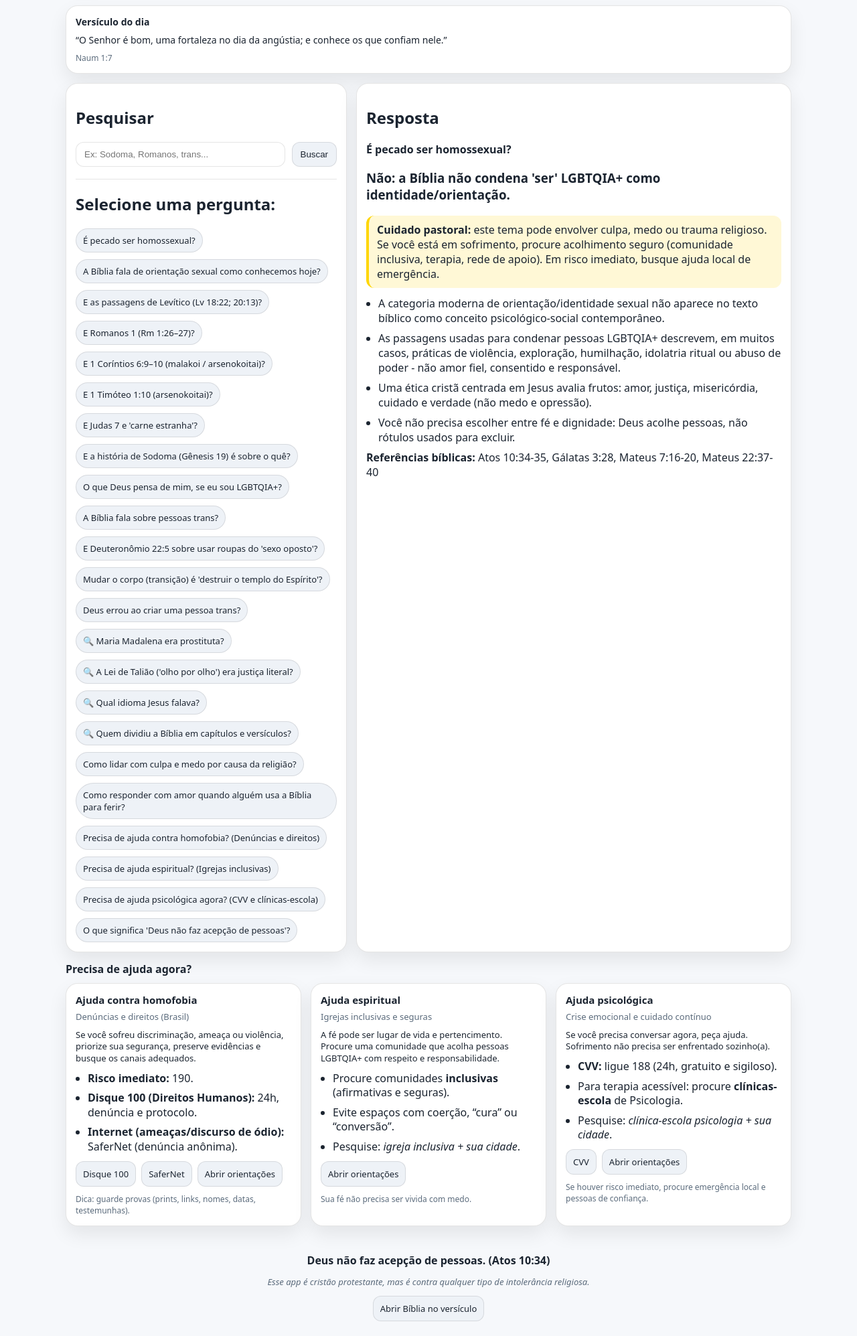
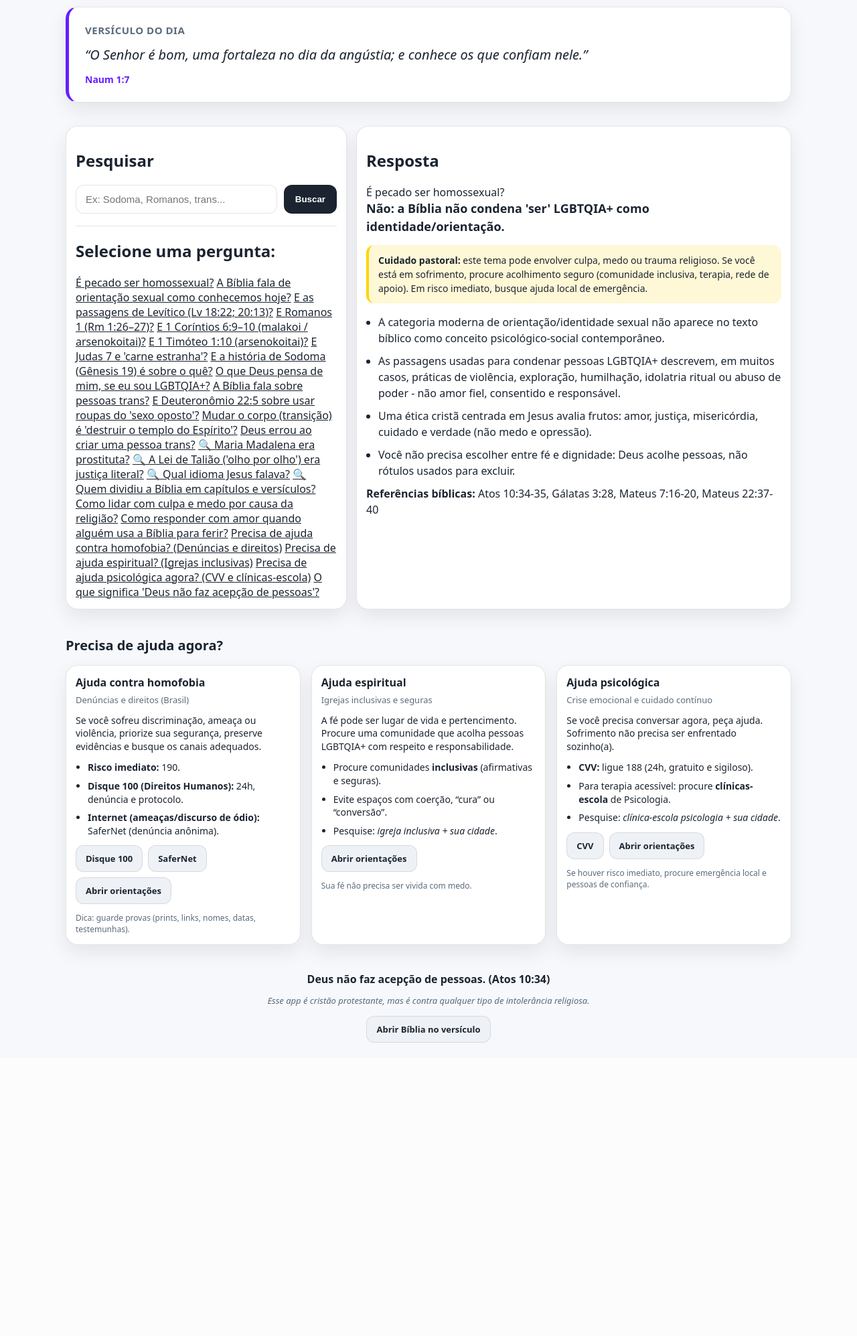
Before and after one commit to sabrinaandraderocha-cmyk/mesa-aberta-teologia-inclusiva, a Flask app: a page that uses templates/base.html in a window 1280 px wide. Shown: the part 98-2093 px from the top of the page at 67% size. After the commit the page ends 1655 px from the top, so only its background shows below. Run offline with Flask 3, Linux system fonts and the light colour scheme; data that the repository does not hold is empty.

Commit message:
Update style.css

```diff
--- a/static/style.css
+++ b/static/style.css
@@ -25,24 +25,25 @@ a{ color: inherit; }
   background: linear-gradient(90deg,#ff1744,#ff9100,#ffd600,#00e676,#00b0ff,#651fff,#d500f9);
 }
 
-/* Header */
+/* =========================================================
+   HEADER & MARCA
+========================================================= */
 .header{
   max-width: 1120px;
   margin: 0 auto;
   padding: 18px 18px 10px 18px;
-  display:flex;
-  align-items:center;
-  justify-content:space-between;
-  gap:14px;
+  display: flex;
+  align-items: center;
+  justify-content: space-between;
+  gap: 14px;
 }
 
 .brand{
-  display:flex;
-  align-items:center;
-  gap:12px;
+  display: flex;
+  align-items: center;
+  gap: 12px;
 }
 
-/* --- ÍCONE AUMENTADO E MELHORADO --- */
 .logo-img{
   width: 64px;
   height: 64px;
@@ -66,26 +67,58 @@ a{ color: inherit; }
 }
 
 .nav{
-  display:flex;
-  gap:10px;
-  flex-wrap:wrap;
-  align-items:center;
-  justify-content:flex-end;
+  display: flex;
+  gap: 10px;
+  flex-wrap: wrap;
+  align-items: center;
+  justify-content: flex-end;
 }
 
 .nav-link{
-  display:inline-block;
-  text-decoration:none;
-  padding:8px 12px;
+  display: inline-block;
+  text-decoration: none;
+  padding: 8px 12px;
   border-radius: 12px;
   border: 1px solid var(--border);
   background: var(--soft);
   color: var(--text);
   font-size: 13px;
-  transition: all 0.2s ease-in-out; /* Transição suave */
+  transition: all 0.2s ease-in-out;
 }
 
 .nav-link:hover{ background: var(--soft2); }
+
+/* =========================================================
+   MOBILE HEADER (Logo Gigante)
+========================================================= */
+@media (max-width: 768px) {
+  .header {
+    flex-direction: column;
+    text-align: center;
+    padding: 24px 15px 16px 15px;
+  }
+
+  .brand {
+    flex-direction: column;
+    gap: 12px;
+  }
+
+  /* LOGO AUMENTADO NO CELULAR */
+  .logo-img {
+    width: 150px !important;
+    height: auto;
+    margin-bottom: 4px;
+  }
+
+  .appname {
+    font-size: 24px;
+  }
+
+  .nav {
+    justify-content: center;
+    margin-top: 10px;
+  }
+}
 
 /* Container */
 .container{
@@ -94,7 +127,7 @@ a{ color: inherit; }
   padding: 0 18px 24px 18px;
 }
 
-/* --- CARDS COM EFEITO DE FLUTUAÇÃO --- */
+/* CARDS COM EFEITO DE FLUTUAÇÃO */
 .card{
   background: var(--card);
   border: 1px solid var(--border);
@@ -109,24 +142,37 @@ a{ color: inherit; }
   box-shadow: 0 16px 32px rgba(0,0,0,0.12);
 }
 
-/* Verse of day */
-.verse-of-day{
-  margin: 8px 0 14px 0;
+/* =========================================================
+   VERSÍCULO DO DIA (Ampliado e Separado)
+========================================================= */
+.verse-of-day {
+  margin: 10px 0 35px 0 !important; /* Buraco maior embaixo para separar */
+  padding: 24px !important;
+  border-left: 5px solid #651fff; /* Detalhe roxo do arco-íris */
+  background: #ffffff;
 }
-.vod-title{
+
+.vod-title {
   font-weight: 900;
-  font-size: 14px;
-  margin-bottom: 8px;
+  font-size: 15px;
+  margin-bottom: 12px;
+  color: var(--muted);
+  text-transform: uppercase;
+  letter-spacing: 0.5px;
 }
-.vod-text{
-  font-size: 14px;
-  line-height: 1.45;
-  margin-bottom: 8px;
+
+.vod-text {
+  font-size: 1.25rem !important; /* Texto bem maior */
+  font-style: italic;
+  line-height: 1.5;
+  margin-bottom: 12px;
   color: var(--text);
 }
-.vod-ref{
-  color: var(--muted);
-  font-size: 12px;
+
+.vod-ref {
+  color: #651fff; /* Combinando com a borda */
+  font-weight: bold;
+  font-size: 14px;
 }
 
 /* Main grid */
@@ -139,22 +185,26 @@ a{ color: inherit; }
   .grid{ grid-template-columns: 1fr; }
 }
 
+/* =========================================================
+   BUSCA
+========================================================= */
 .search{
-  display:flex;
-  gap:10px;
+  display: flex;
+  gap: 10px;
   margin: 10px 0 12px 0;
 }
+
 .search input{
-  flex:1;
+  flex: 1;
   border-radius: 12px;
   border: 1px solid var(--border);
-  padding: 10px 12px;
+  padding: 12px 14px; /* Mais gordinho e fácil de clicar */
   background: #fff;
   color: var(--text);
+  font-size: 15px;
   transition: all 0.2s ease;
 }
 
-/* --- DESTAQUE NA BARRA DE PESQUISA AO CLICAR --- */
 .search input:focus {
   outline: none;
   border-color: #00b0ff;
@@ -163,127 +213,175 @@ a{ color: inherit; }
 
 .search button{
   border-radius: 12px;
-  padding: 10px 12px;
+  padding: 12px 16px;
   border: 1px solid var(--border);
-  background: var(--soft);
-  color: var(--text);
-  cursor:pointer;
-  transition: all 0.2s ease-in-out; /* Transição suave */
-}
-.search button:hover{ background: var(--soft2); }
-
-.chips{
-  display:flex;
-  flex-wrap:wrap;
-  gap:10px;
-}
-.chip{
-  text-decoration:none;
-  color: var(--text);
-  font-size: 13px;
-  padding: 8px 10px;
-  border-radius: 999px;
-  border: 1px solid var(--border);
-  background: var(--soft);
-  transition: all 0.2s ease-in-out; /* Transição suave */
-}
-.chip:hover{ background: var(--soft2); }
-
-.question-title{
-  font-weight: 900;
-  font-size: 16px;
-  margin: 6px 0 10px 0;
-  color: var(--text);
+  background: var(--text); /* Botão de busca mais escuro */
+  color: #fff;
+  font-weight: bold;
+  cursor: pointer;
+  transition: all 0.2s ease-in-out;
 }
 
-.placeholder{
-  color: var(--muted);
-  padding: 10px 0;
+.search button:hover{ background: #000; }
+
+/* =========================================================
+   SANFONA DE PERGUNTAS (Accordion)
+========================================================= */
+.faq-container {
+  display: flex;
+  flex-direction: column;
+  gap: 12px;
+  margin-top: 15px;
 }
 
-.answer{
+.faq-item {
+  border: 1px solid var(--border);
+  border-radius: 14px;
+  overflow: hidden;
+  background: #ffffff;
+}
+
+.faq-question {
+  width: 100%;
+  text-align: left;
+  background: var(--soft);
+  border: none;
+  padding: 18px;
+  font-size: 15px;
+  font-weight: 600;
   color: var(--text);
+  cursor: pointer;
+  transition: all 0.2s;
+  font-family: inherit;
+  line-height: 1.4;
 }
-.answer ul{
+
+.faq-question:hover {
+  background: var(--soft2);
+}
+
+/* Quando a pergunta está aberta */
+.faq-item.active .faq-question {
+  background: var(--text);
+  color: #ffffff;
+}
+
+.faq-answer {
+  padding: 20px;
+  background: #ffffff;
+  border-top: 1px solid var(--border);
+  animation: fadeIn 0.3s ease;
+}
+
+@keyframes fadeIn {
+  from { opacity: 0; transform: translateY(-5px); }
+  to { opacity: 1; transform: translateY(0); }
+}
+
+/* Tipografia dentro da resposta */
+.resposta-humanizada h3 {
+  margin-top: 0;
+  font-size: 18px;
+  margin-bottom: 14px;
+}
+
+.answer, .faq-answer {
+  color: var(--text);
+  line-height: 1.5;
+}
+
+.answer ul, .faq-answer ul {
   margin: 10px 0 0 0;
   padding-left: 18px;
 }
-.answer li{ margin: 8px 0; }
+
+.answer li, .faq-answer li {
+  margin: 10px 0;
+}
 
 .alert-box.warning{
   border-left: 4px solid #ffd600;
-  padding: 10px 12px;
+  padding: 12px 14px;
   border-radius: 12px;
-  margin: 8px 0 12px 0;
+  margin: 12px 0 16px 0;
   background: #fff8d6;
   color: var(--text);
+  font-size: 14px;
 }
 
-/* Links block inside answers */
 .links-box{
-  margin-top: 10px;
-  padding: 10px 12px;
+  margin-top: 15px;
+  padding: 12px 14px;
   border-radius: 12px;
   border: 1px solid var(--border);
-  background: #fff;
+  background: var(--bg);
 }
+
 .links-box ul{
   margin: 8px 0 0 0;
   padding-left: 18px;
 }
+
 .links-box a{
-  color: #1b2430;
+  color: #00b0ff;
+  font-weight: 600;
 }
 .links-box a:hover{ text-decoration: underline; }
 
-/* Help resources */
-.resource-wrap{ margin-top: 14px; }
-.resource-title{ margin: 14px 0 10px 0; font-size: 16px; font-weight: 900; }
+/* =========================================================
+   RECURSOS DE AJUDA
+========================================================= */
+.resource-wrap{ margin-top: 40px; }
+.resource-title{ margin: 14px 0 16px 0; font-size: 20px; font-weight: 900; }
 .resource-grid{
-  display:grid;
+  display: grid;
   grid-template-columns: repeat(3, 1fr);
-  gap: 14px;
+  gap: 16px;
 }
 @media (max-width: 980px){
   .resource-grid{ grid-template-columns: 1fr; }
 }
-.resource-head{ font-weight: 900; font-size: 15px; margin-bottom: 6px; color: var(--text); }
-.resource-sub{ color: var(--muted); font-size: 13px; margin-bottom: 10px; }
-.resource-text{ margin: 0 0 10px 0; color: var(--text); font-size: 13px; line-height: 1.35; }
-.resource-list{ margin: 0 0 10px 0; padding-left: 18px; }
-.resource-list li{ margin: 8px 0; color: var(--text); line-height: 1.35; }
 
-.btn-row{ display:flex; flex-wrap:wrap; gap: 8px; margin-top: 6px; }
+.resource-head{ font-weight: 900; font-size: 16px; margin-bottom: 6px; color: var(--text); }
+.resource-sub{ color: var(--muted); font-size: 13px; margin-bottom: 12px; }
+.resource-text{ margin: 0 0 12px 0; color: var(--text); font-size: 14px; line-height: 1.4; }
+.resource-list{ margin: 0 0 12px 0; padding-left: 18px; font-size: 14px;}
+.resource-list li{ margin: 8px 0; color: var(--text); line-height: 1.4; }
+
+.btn-row{ display:flex; flex-wrap:wrap; gap: 8px; margin-top: 10px; }
 .btn{
-  display:inline-block;
-  text-decoration:none;
+  display: inline-block;
+  text-decoration: none;
   color: var(--text);
   font-size: 13px;
-  padding: 9px 10px;
+  padding: 10px 14px;
   border-radius: 12px;
   border: 1px solid var(--border);
   background: var(--soft);
-  transition: all 0.2s ease-in-out; /* Transição suave */
+  font-weight: 600;
+  transition: all 0.2s ease-in-out;
 }
 .btn:hover{ background: var(--soft2); }
-.hint{ margin-top: 10px; color: var(--muted); font-size: 12px; }
+.hint{ margin-top: 12px; color: var(--muted); font-size: 12px; }
 
-/* Footer */
+/* =========================================================
+   FOOTER
+========================================================= */
 .footer{
   max-width: 1120px;
   margin: 0 auto;
   padding: 16px 18px 22px 18px;
-  text-align:center;
+  text-align: center;
   color: var(--muted);
 }
 .footer-verse{
   font-weight: 900;
   color: var(--text);
 }
-.footer-actions{ margin-top: 10px; }
+.footer-actions{ margin-top: 14px; }
 
 /* About page helpers */
-.lead{ color: var(--text); line-height: 1.5; }
-.h3{ margin-top: 14px; font-size: 15px; font-weight: 900; }
-.bullets{ margin: 10px 0 0 0; padding-left: 18px; color: var(--text); }
+.lead{ color: var(--text); line-height: 1.6; font-size: 15px;}
+.h3{ margin-top: 18px; font-size: 18px; font-weight: 900; }
+.bullets{ margin: 10px 0 0 0; padding-left: 18px; color: var(--text); font-size: 15px; line-height: 1.5;}
 .bullets li{ margin: 8px 0; }
```
